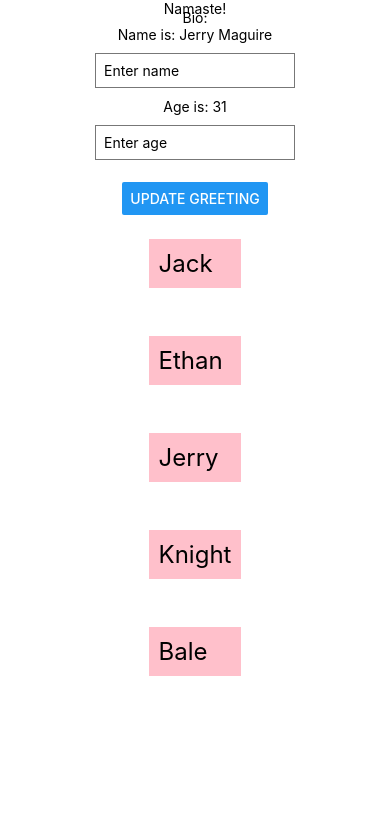
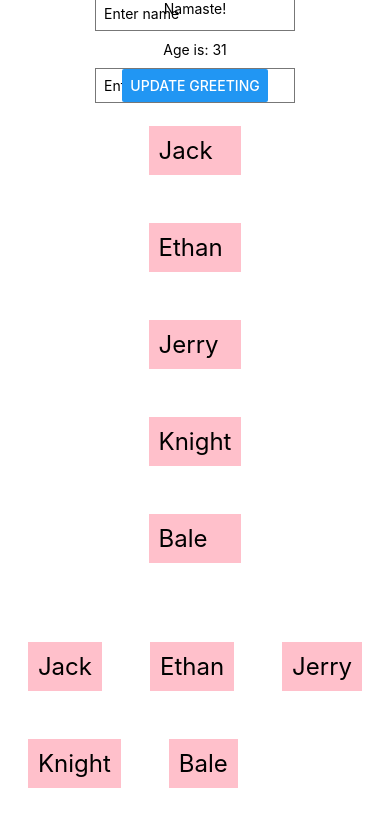
Before and after one commit to viveshCodes/rn-outset, a React Native app: screen / in a window 390 px wide. Shown: the top 826 px of the page. Built offline with nearby package versions, Linux system fonts and the light colour scheme.

Commit message:
Add touchables

```diff
--- a/App.js
+++ b/App.js
@@ -1,16 +1,19 @@
 import React, {useState} from 'react'
-import { StyleSheet, Text, View, Button, TextInput, ScrollView, FlatList } from 'react-native';
+import { StyleSheet, Text, View, Button,
+  TextInput, ScrollView, FlatList,
+  TouchableOpacity
+} from 'react-native';
 
 export default function App() {
   const [name, setName] = useState('Jerry Maguire')
   const [age, setAge]= useState('31')
   const [greeting, setGreeting]= useState('Namaste!')
   const [persons, setPersons] = useState([
-    {name:'Jack', key:1},
-    {name:'Ethan', key:2},
-    {name:'Jerry', key:3},
-    {name:'Knight', key:4},
-    {name:'Bale', key:5},
+    {name:'Jack', id:1},
+    {name:'Ethan', id:2},
+    {name:'Jerry', id:3},
+    {name:'Knight', id:4},
+    {name:'Bale', id:5},
   ])
 
   const updateName = (name)=>{
@@ -24,6 +27,14 @@ export default function App() {
 
   const updateGreeting = ()=>{
     setGreeting('Hare Krishna!')
+  }
+
+  const pressHandler = (id)=>{
+    setPersons((prevPersons)=>{
+      return(
+        prevPersons.filter((person)=> person.id !=id)
+      )
+    })
   }
 
   return (
@@ -55,23 +66,30 @@ export default function App() {
         <Button title='update greeting' onPress={updateGreeting}/>
       </View>
 
-      {/* <ScrollView>
+      <ScrollView>
         {persons && persons.map(person =>(
-            <View key={person.key}>
+            <View key={person.id}>
               <Text style={styles.item}>
                 {person.name}
               </Text>
             </View>
         ))
         }
-      </ScrollView> */}
+      </ScrollView>
 
       <FlatList
+        keyExtractor={(item)=> (
+          item.id
+        )}
+        numColumns={3}
         data={persons}
         renderItem={({item})=>(
-          <Text style={styles.item}>
-            {item.name}
-          </Text>
+         <TouchableOpacity onPress={()=>pressHandler(item.id)}>
+            <Text style={styles.item}>
+              {item.name}
+            </Text>
+         </TouchableOpacity>
+
         )}
       />
 
```
